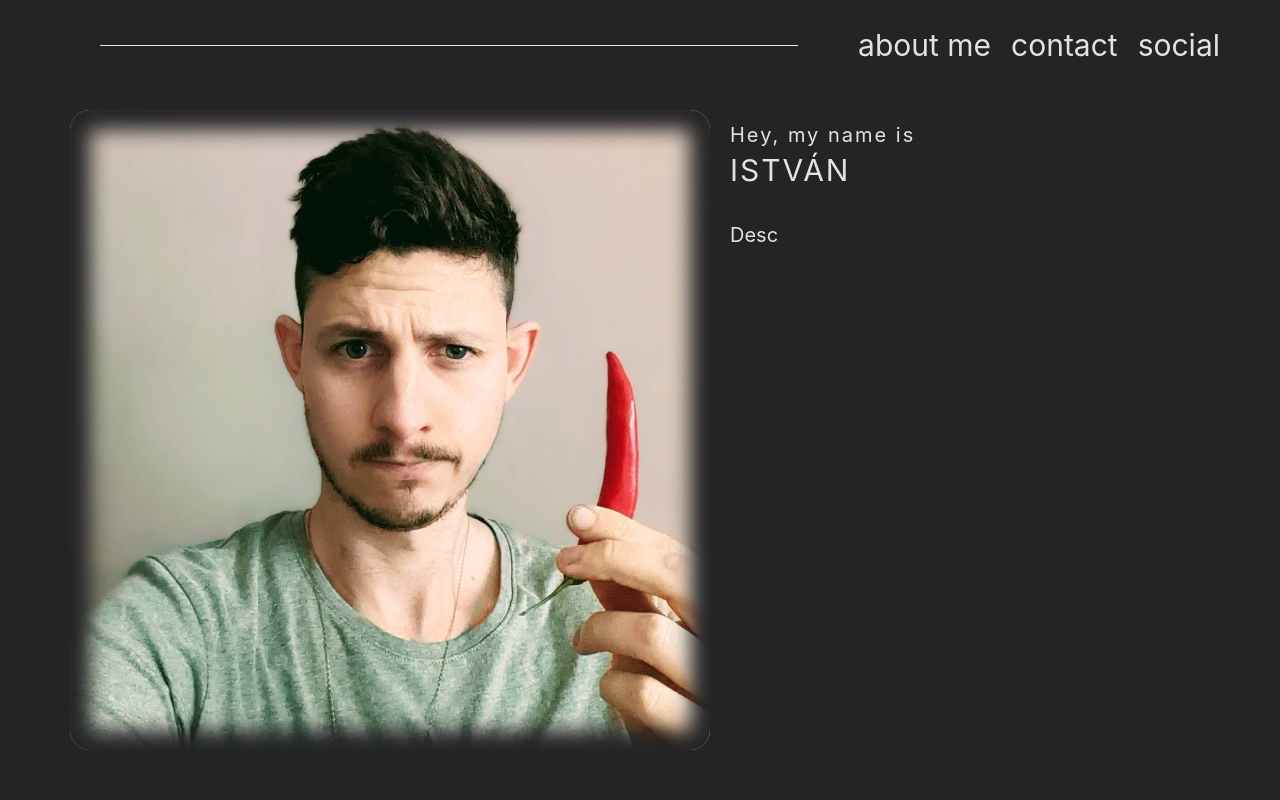
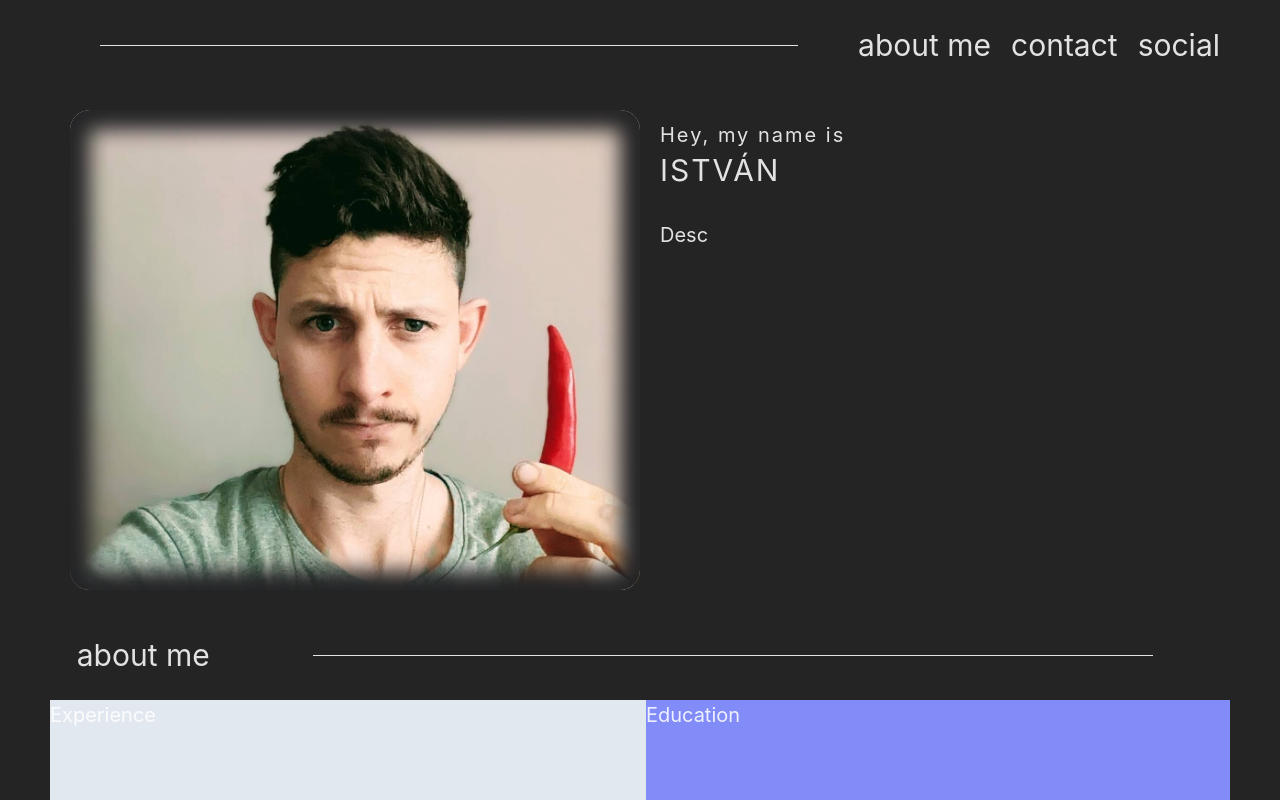
Before and after one commit to mancsego/cv, a React (Vite) app: page / in a window 1280 px wide. Shown: the top 800 px of the page. Built offline with nearby package versions, Linux system fonts and the light colour scheme.

Commit message:
Fix weird layout on desktop

```diff
--- a/src/components/organisms/Introduction.css
+++ b/src/components/organisms/Introduction.css
@@ -4,8 +4,8 @@
   background-position: top 0 left 50%;
   background-size: cover;
   margin: 20px;
-  min-height: 80vh;
-  min-width: 50vw;
+  min-height: 60vh;
+  max-width: 100%;
   box-shadow: inset 0px 0px 20px 20px #242426;
   border-radius: 20px;
 }
```
